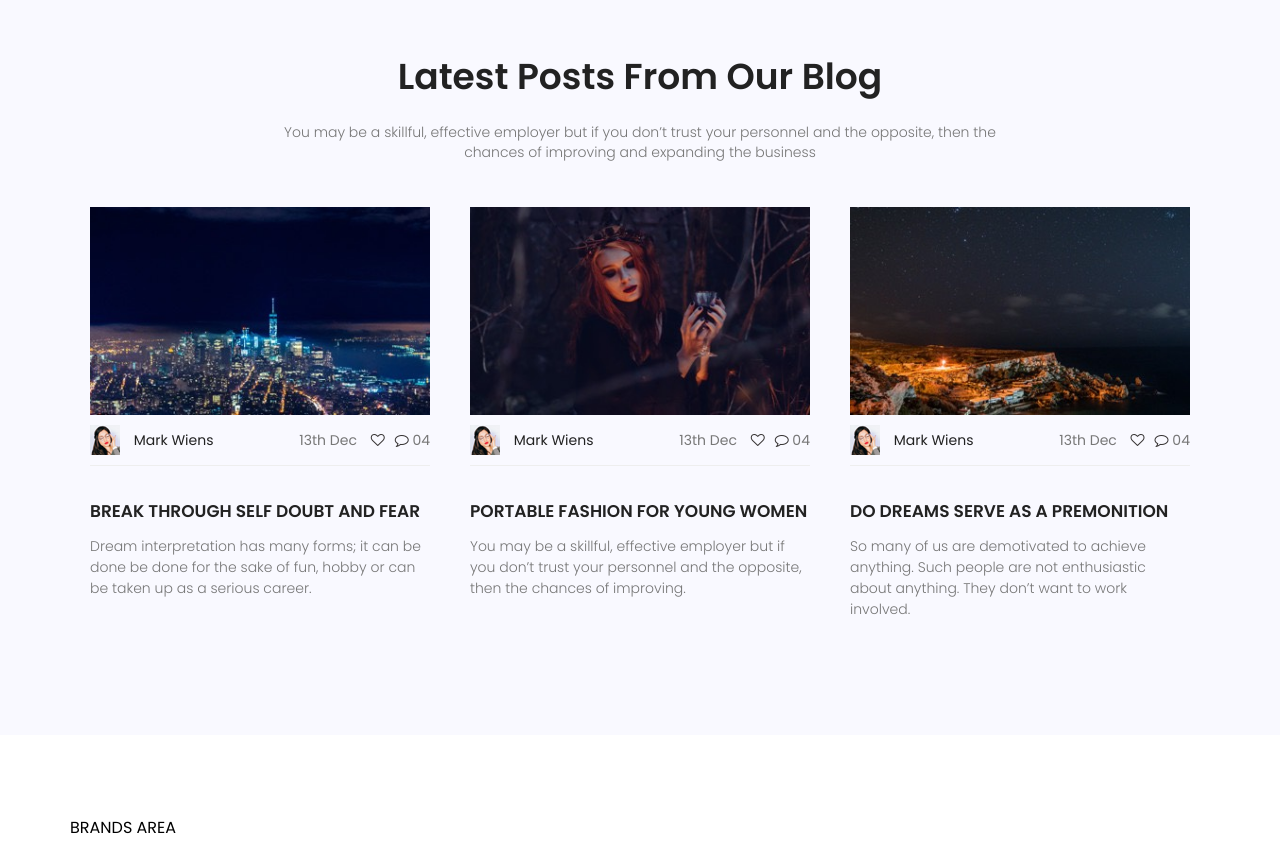
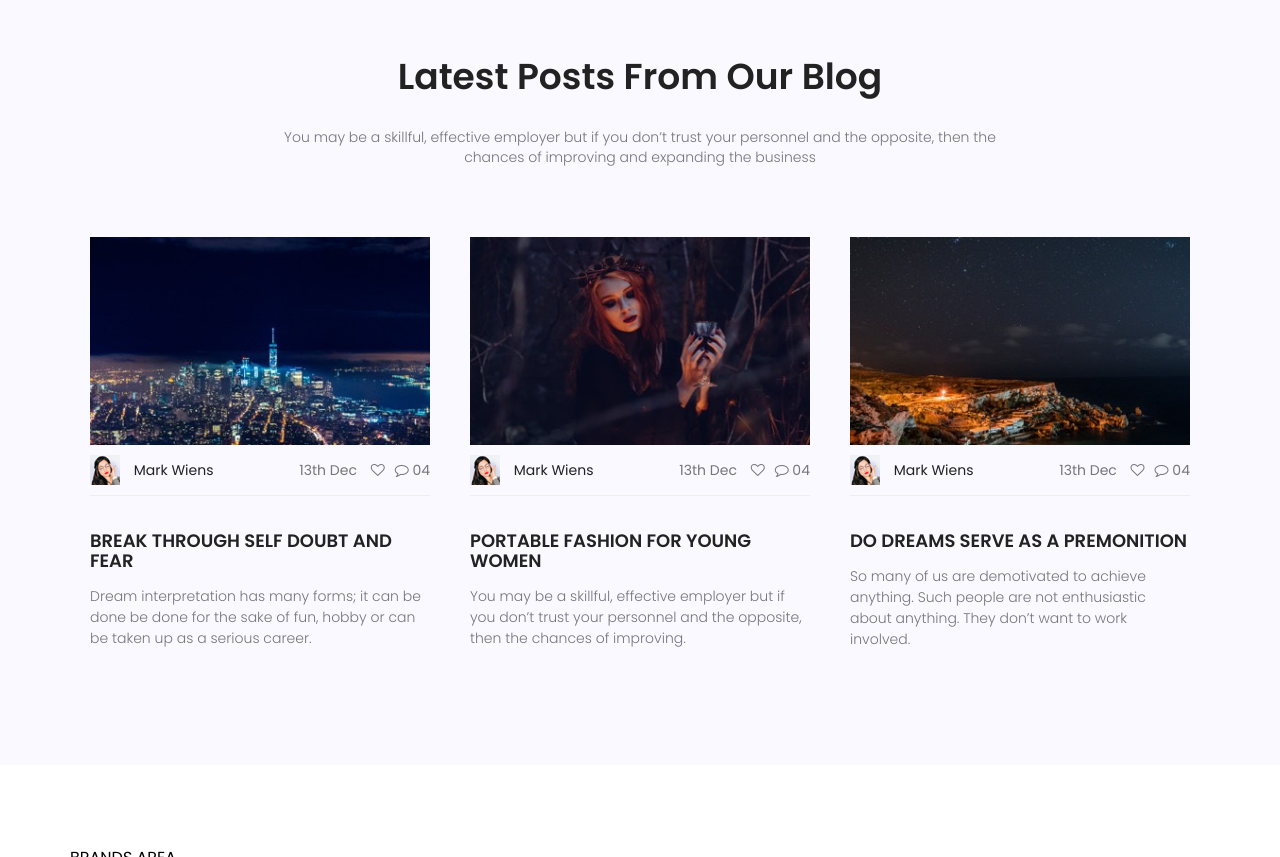
Before and after one commit to front-end-by-rimantas/25-grupe-portfolio-personal, a website with bundled scripts: page index.html in a window 1280 px wide. Shown: the part 5160-6017 px from the top of the page. Built offline with nearby package versions, Linux system fonts and the light colour scheme.

Commit message:
blog-up #58

```diff
--- a/css/components/blog.css
+++ b/css/components/blog.css
@@ -1,26 +1,35 @@
-.blogTitle {
+.blog-title {
     text-align: center;
     font-size: 36px;
-    margin-bottom: 25px;
+    margin-bottom: 30px;
     font-weight: 600;
 }
 
-.blogSubtitle {
+.blog-subtitle {
     text-align: center;
-    margin-bottom: 25px;
+    margin-bottom: 50px;
     font-weight: 300;
  }
 
  .blog-item {
     text-align: left;
+    cursor: pointer;
  }
 
- .blog-item > img {
-    width: 100%;
-    transition: all 0.4s;
+ .blog-img {
+    overflow: hidden;
  }
 
- .img-bottom {
+ .blog-img > img {
+    width: 100%;
+    transition: all 0.4s ease-in-out;
+ }
+
+ .blog-item:hover > .blog-img > img {
+   transform: scale(1.05);
+}
+
+ .blog-item > .social-info {
      display: flex;
      justify-content: space-between;
      align-items: center;
@@ -31,21 +40,21 @@
      line-height: 30px;
      color: var(--color-dark-grey);
      margin-bottom: 35px;
-     cursor: pointer;
  }
 
- .img-bottom > div > a {
+ .social-info > .social-info-left > a {
      text-decoration: none;
      margin-left: 10px;
      color: var(--color-black);
  }
 
- .img-bottom-icons > .fa{
+ .social-info > .social-info-right > p > .fa {
     display: inline-block;
     line-height: 30px;
     font-size: 14px;
     padding: 0;
     margin-left: 10px;
+    color: var(--color-dark-grey);
  }
 
  .blog-item > a {
@@ -54,7 +63,7 @@
 
  .blog-item > a > h4 {
      text-transform: uppercase;
-     font-size: 17px;
+     font-size: 18px;
      font-weight: 600;
      line-height: 20px;
      color: var(--color-black);
@@ -68,26 +77,19 @@
     margin: 15px 0 35px;
  }
 
- .blog-item:hover {
-    cursor: pointer;
- }
-
- .blog-item:hover > img {
-    transform: scale(1.05);
- }
-
  .blog-item:hover > a > h4 {
      color: var(--color-blue);
+     transition: all 0.3s;
  }
 
  @media (max-width: 991px) {
-    .img-bottom-icons {
+   .social-info-right {
         margin-top: 20px;
         }
  }
 
  @media (max-width: 767px) {
-   .img-bottom-icons {
+   .social-info-right {
       margin-top: 0;
        }
 }
--- a/index.html
+++ b/index.html
@@ -508,8 +508,8 @@
     <div class="container bg-grey blog">
       <div class="row">
         <div class="col-12 col-md-8 ml-md-2">
-          <h1 class="title blogTitle">Latest Posts From Our Blog</h1>
-          <p class="subtitle blogSubtitle">
+          <h1 class="title blog-title">Latest Posts From Our Blog</h1>
+          <p class="subtitle blog-subtitle">
             You may be a skillful, effective employer but if you don’t trust
             your personnel and the opposite, then the chances of improving and
             expanding the business
@@ -518,60 +518,69 @@
       </div>
       <div class="row">
         <div class="col-12 col-md-4 blog-item">
-          <img src="./img/blog/b1.jpg" alt="#" />
-          <div class="img-bottom">
-            <div>
+          <div class="blog-img">
+            <img src="./img/blog/b1.jpg" alt="#" />
+          </div>
+          <div class="social-info">
+            <div class="social-info-left" >
               <img src="./img/blog/user.png" alt="#" />
               <a href="#">
                 <span>Mark Wiens</span>
               </a>
             </div>
-            <div class="img-bottom-icons">
-              13th Dec <i class="fa fa-heart-o"></i
-              ><i class="fa fa-comment-o"></i> 04
+            <div class="social-info-right">
+              <p> 13th Dec <i class="fa fa-heart-o"></i><i class="fa fa-comment-o"></i> 04</p>
             </div>
           </div>
-          <a href="#"><h4>Break through self doubt and fear</h4></a>
+          <a href="#">
+            <h4>Break through self doubt and fear</h4>
+          </a>
           <p>
             Dream interpretation has many forms; it can be done be done for the
             sake of fun, hobby or can be taken up as a serious career.
           </p>
         </div>
         <div class="col-12 col-md-4 blog-item">
-          <img src="./img/blog/b2.jpg" alt="#" />
-          <div class="img-bottom">
-            <div>
+          <div class="blog-img">
+            <img src="./img/blog/b2.jpg" alt="#" />
+          </div>
+          <div class="social-info">
+            <div class="social-info-left">
               <img src="./img/blog/user.png" alt="#" />
               <a href="#">
                 <span>Mark Wiens</span>
               </a>
             </div>
-            <div class="img-bottom-icons">
-              13th Dec <i class="fa fa-heart-o"></i
-              ><i class="fa fa-comment-o"></i> 04
+            <div class="social-info-right">
+              <p> 13th Dec <i class="fa fa-heart-o"></i><i class="fa fa-comment-o"></i> 04</p>
             </div>
           </div>
-          <a href="#"><h4>Portable fashion for young women</h4></a>
+          <a href="#">
+            <h4>Portable fashion for young women</h4>
+          </a>
           <p>
             You may be a skillful, effective employer but if you don’t trust
             your personnel and the opposite, then the chances of improving.
           </p>
         </div>
         <div class="col-12 col-md-4 blog-item">
-          <img src="./img/blog/b3.jpg" alt="#" />
-          <div class="img-bottom">
-            <div>
+          <div class="blog-img">
+            <img src="./img/blog/b3.jpg" alt="#" />
+          </div>
+          <div class="social-info">
+            <div class="social-info-left">
               <img src="./img/blog/user.png" alt="#" />
               <a href="#">
                 <span>Mark Wiens</span>
               </a>
-            </div>
-            <div class="img-bottom-icons">
-              13th Dec <i class="fa fa-heart-o"></i
-              ><i class="fa fa-comment-o"></i> 04
+            </div >
+            <div class="social-info-right">
+              <p> 13th Dec <i class="fa fa-heart-o"></i><i class="fa fa-comment-o"></i> 04</p>
             </div>
           </div>
-          <a href="#"><h4>Do dreams serve as a premonition</h4></a>
+          <a href="#">
+            <h4>Do dreams serve as a premonition</h4>
+          </a>
           <p>
             So many of us are demotivated to achieve anything. Such people are
             not enthusiastic about anything. They don’t want to work involved.
```
